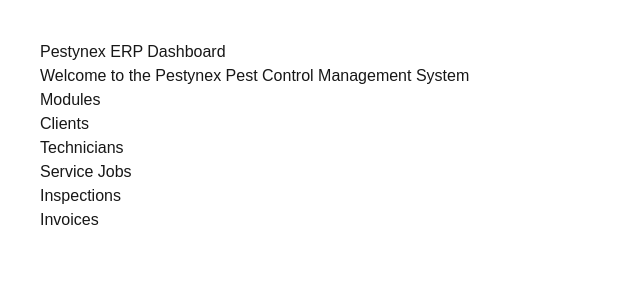
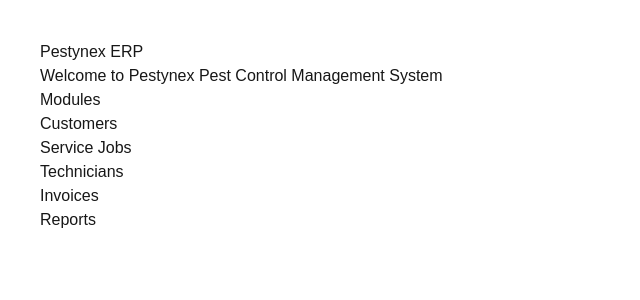
Before and after one commit to amaprincessd-ship-it/pestynex, a Next.js app in the folder pestynex-app/: page / in a window 1280 px wide. Shown: the top 300 px of the page, without its empty margins (0-640 px from the left). Built offline with nearby package versions, Linux system fonts and the light colour scheme.

Commit message:
Activate Pestynex dashboard

```diff
--- a/pestynex-app/app/page.tsx
+++ b/pestynex-app/app/page.tsx
@@ -1,19 +1,18 @@
 export default function Home() {
   return (
-    <main style={{padding:40,fontFamily:"Arial"}}>
-      <h1>Pestynex ERP Dashboard</h1>
+    <main style={{padding: "40px", fontFamily: "Arial"}}>
+      <h1>Pestynex ERP</h1>
+      <p>Welcome to Pestynex Pest Control Management System</p>
 
-      <p>Welcome to the Pestynex Pest Control Management System</p>
-
-      <h3>Modules</h3>
+      <h2>Modules</h2>
 
       <ul>
-        <li>Clients</li>
+        <li>Customers</li>
+        <li>Service Jobs</li>
         <li>Technicians</li>
-        <li>Service Jobs</li>
-        <li>Inspections</li>
         <li>Invoices</li>
+        <li>Reports</li>
       </ul>
     </main>
-  );
+  )
 }
```
